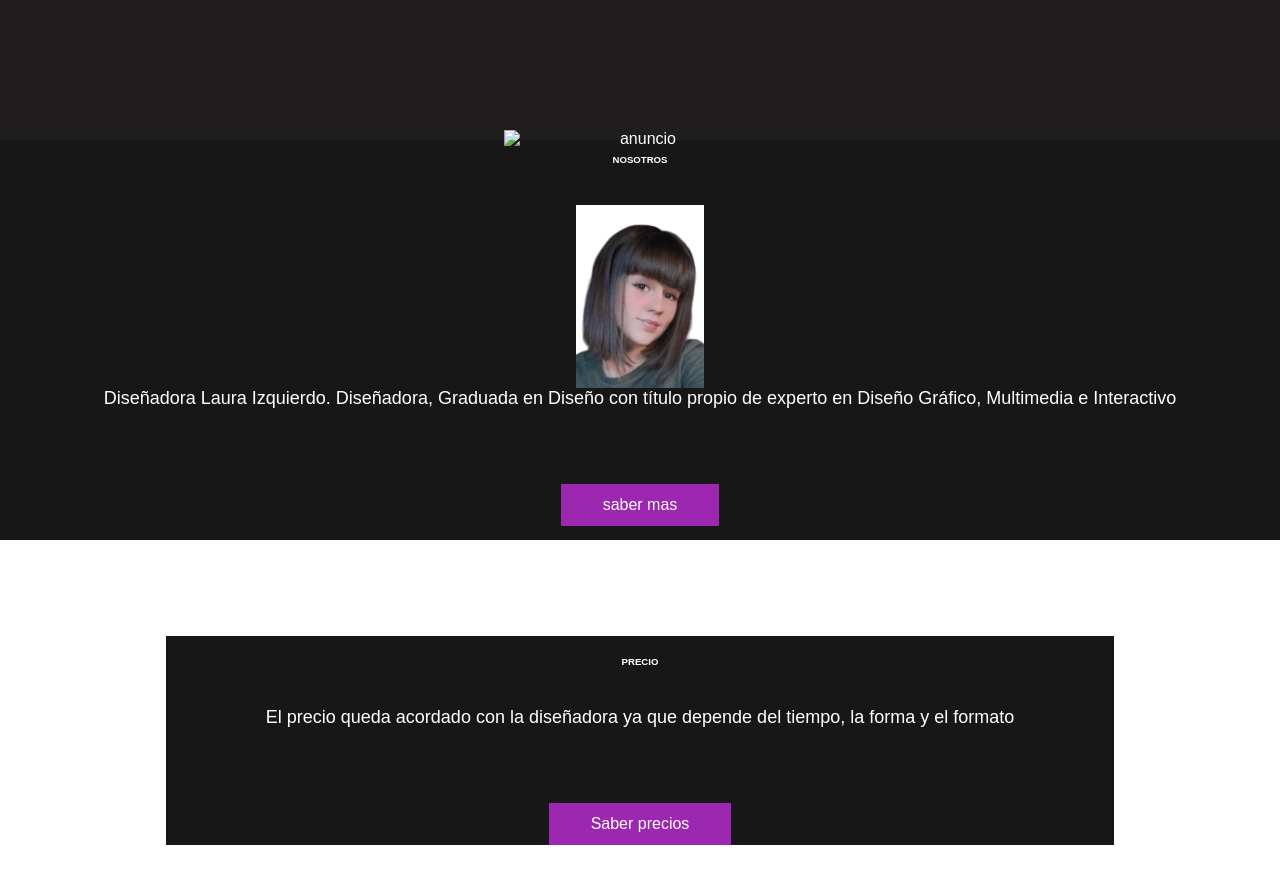
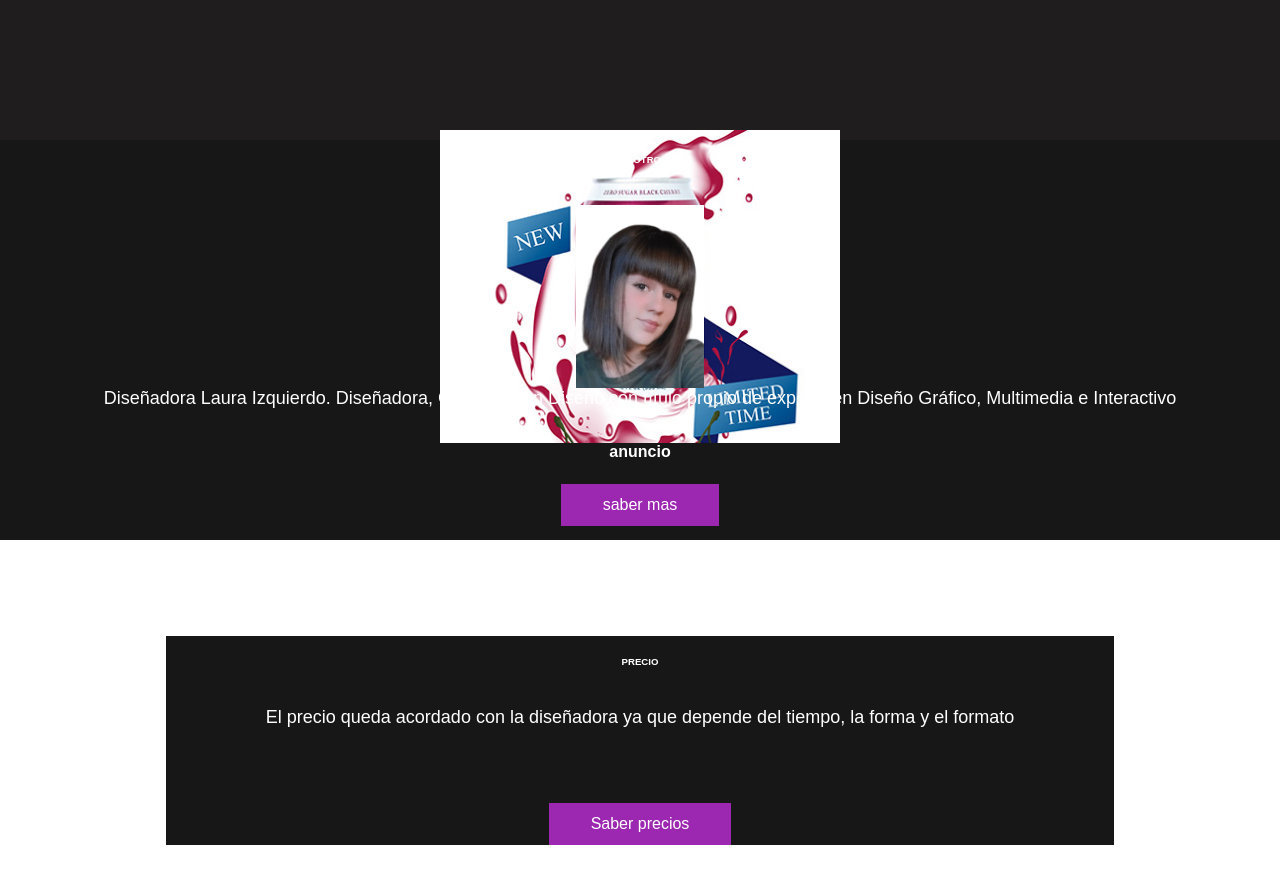
Before and after one commit to AleRey08/trabajo-paginadise-o, a plain HTML site: page index.html in a window 1280 px wide. Shown: the part 800-1684 px from the top of the page. Drawn offline with Linux system fonts and the light colour scheme.

Commit message:
Add files via upload

```diff
--- a/index.html
+++ b/index.html
@@ -54,7 +54,7 @@
         </div>
 
         <div class="trabajo">
-            <img src="Imagenes/anuncio" width="400px" alt="anuncio">
+            <img src="Imagenes/anuncio.jpg" width="400px" alt="anuncio">
             <h6>anuncio</h6>
 
         </div>
```
